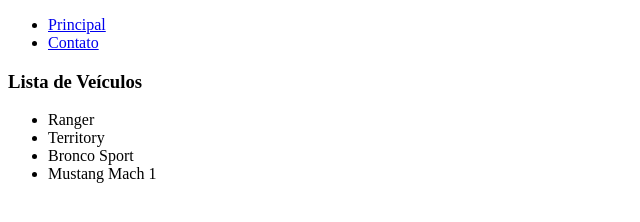
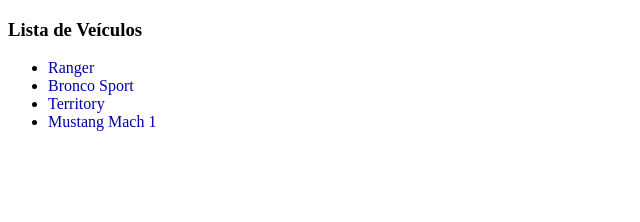
Before and after one commit to liannegrao/desafio-versionamento, a plain HTML site: page index.html in a window 1280 px wide. Shown: the whole page, without its empty margins (0-640 px from the left). Drawn offline with Linux system fonts and the light colour scheme.

Commit message:
Nova adição de cores dos veículos

```diff
--- a/index.html
+++ b/index.html
@@ -6,25 +6,14 @@
     <title>Git</title>
 </head>
 <body>
-    <header>
-        <div>
-            <nav>
-                <ul>
-                    <li><a href="index.html">Principal</a></li>
-                    <li><a href="contato.html">Contato</a></li>
-                </ul>
-            </nav>
-        </div>
-    </header>
-
     <main>
         <section>
             <h3> Lista de Veículos </h3>
             <ul>
-				<li>Ranger</li>
-				<li>Territory</li>
-				<li>Bronco Sport</li>
-				<li>Mustang Mach 1</li>
+				<li><font color="#0000AA">Ranger</font></li>
+                <li><font color="#0000AA">Bronco Sport</font></li>
+                <li><font color="#0000AA">Territory</font></li>
+                <li><font color="#0000AA">Mustang Mach 1</font></li>
             </ul>
         </section>
     </main>
```
